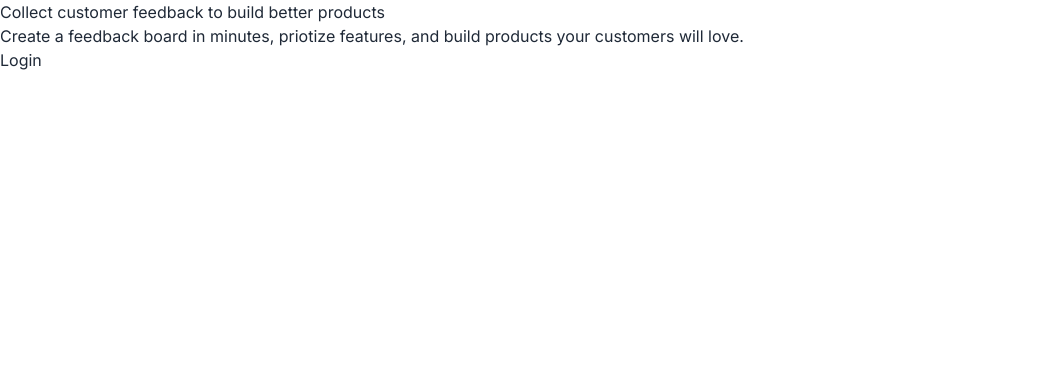
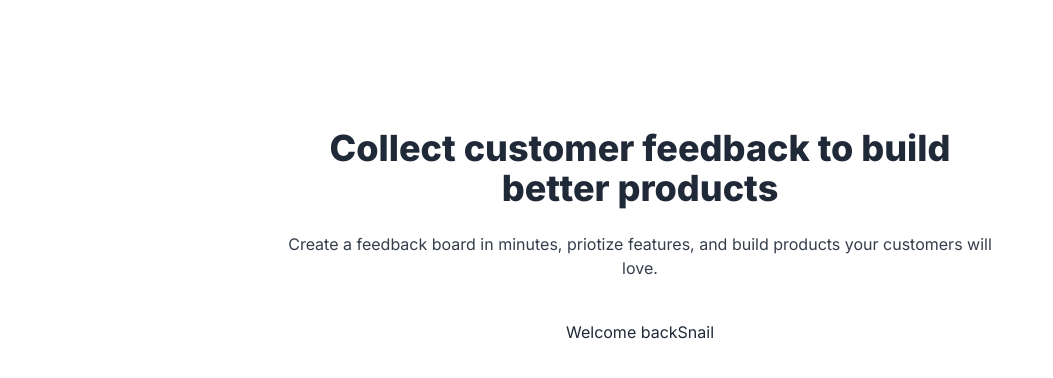
Before and after one commit to SNAIL-99-IN/codefast-saas, a Next.js app: page / in a window 1280 px wide. Shown: the top 378 px of the page, without its empty margins (0-1053 px from the left). Built offline with nearby package versions, Linux system fonts and the light colour scheme.

Commit message:
Creating Hero Page

```diff
--- a/app/page.js
+++ b/app/page.js
@@ -1,16 +1,21 @@
 import ButtonLogin from "@/components/ButtonLogin";
 
 export default function Home() {
-  const isLoggedIn = false;
+  // let the user name be Snail and he is not logged in
+  const isLoggedIn = true;
   const name = "Snail";
   return (
     <main>
-      <h1> Collect customer feedback to build better products</h1>
-      <div>
-        Create a feedback board in minutes, priotize features, and build
-        products your customers will love.
-      </div>
-      <ButtonLogin isLoggedIn={isLoggedIn} name={name} />
+      <section className="text-center py-32 px-8 max-w-3xl mx-auto">
+        <h1 className="text-4xl font-extrabold mb-6">
+          Collect customer feedback to build better products
+        </h1>
+        <div className="opacity-90 mb-10">
+          Create a feedback board in minutes, priotize features, and build
+          products your customers will love.
+        </div>
+        <ButtonLogin isLoggedIn={isLoggedIn} name={name} />
+      </section>
     </main>
   );
 }
--- a/components/ButtonLogin.js
+++ b/components/ButtonLogin.js
@@ -1,11 +1,11 @@
 import Link from "next/link";
 
-const ButtonLogin = (props) => {
-  if (props.isLoggedIn) {
-    return <Link href="/dashboard">Welcome back{props.name}</Link>;
-  } else {
-    return <button>Login</button>;
+// This Button is used to log users in or send them to the Login in page
+const ButtonLogin = ({ isLoggedIn, name }) => {
+  if (isLoggedIn) {
+    return <Link href="/dashboard">Welcome back{name}</Link>;
   }
+  return <button>Login</button>;
 };
 
 export default ButtonLogin;
```
